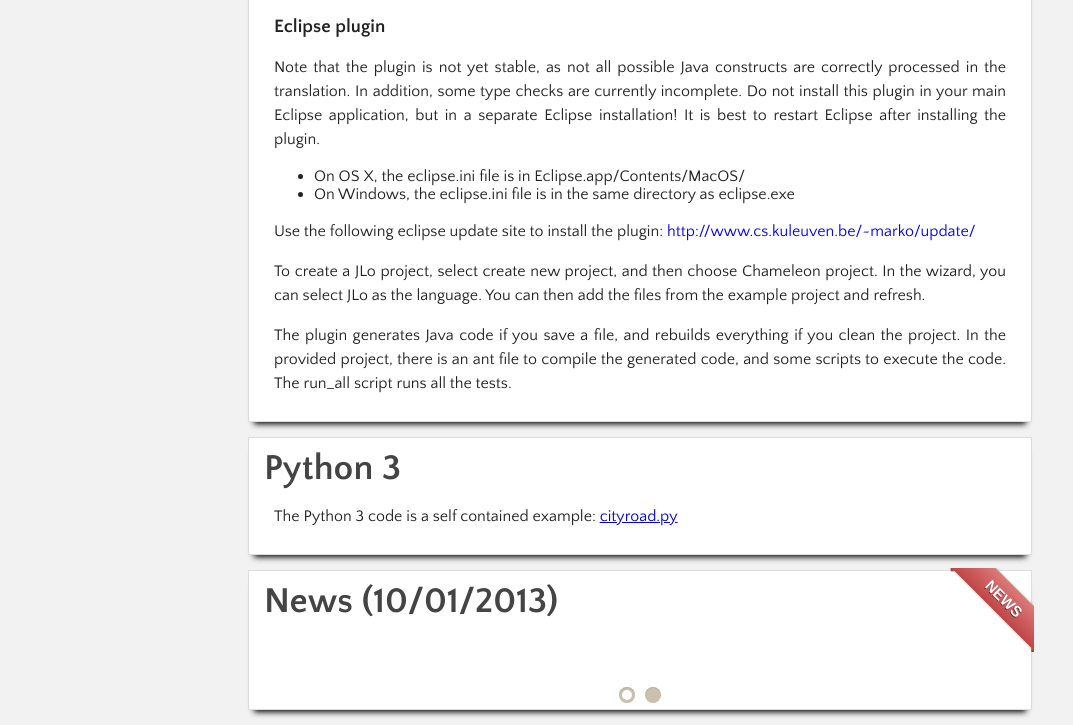
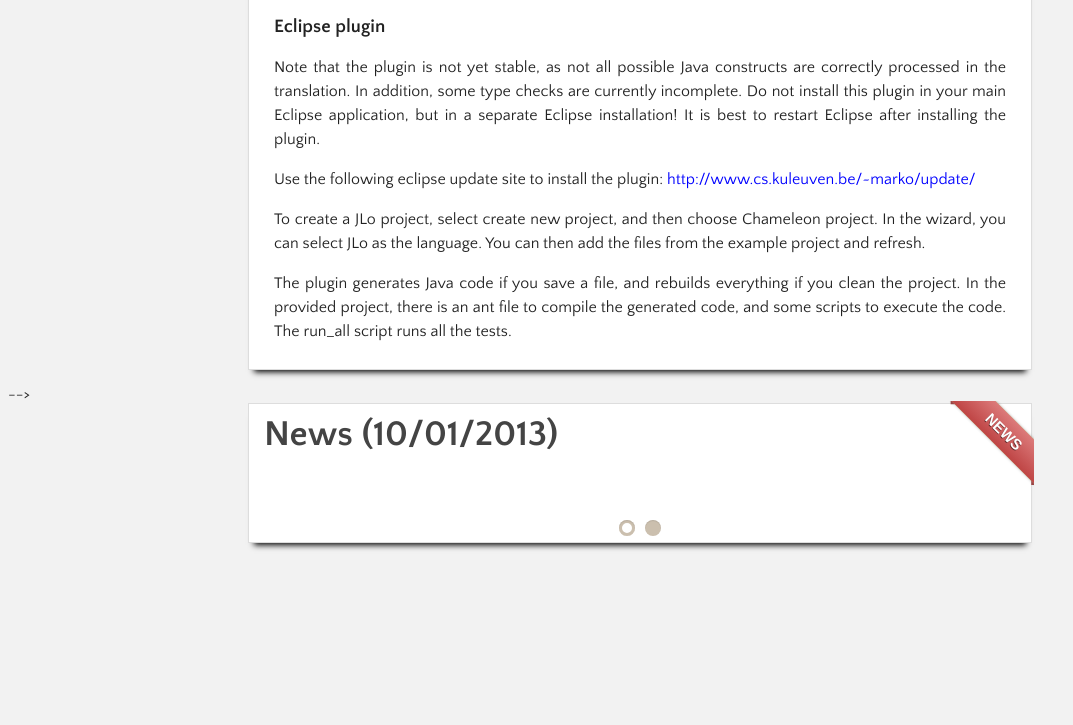
Before and after one commit to markovandooren/jlo, a plain HTML site: page index.html in a window 1280 px wide. Shown: the part 698-1423 px from the top of the page, without its empty margins (0-1073 px from the left). After the commit the page ends 1256 px from the top, so only its background shows below. Drawn offline with nearby package versions, Linux system fonts and the light colour scheme.

Commit message:
removed python reference and some unnecessary config file info

```diff
--- a/index.html
+++ b/index.html
@@ -46,10 +46,10 @@ Java code. To use this project, choose "Import" in the File menu. Then choose "E
 
 <h3>Eclipse plugin</h3>
 <p>Note that the plugin is not yet stable, as not all possible Java constructs are correctly processed in the translation. In addition, some type checks are currently incomplete. <B>Do not install this plugin in your main Eclipse application, but in a separate Eclipse installation!</B> It is best to restart Eclipse after installing the plugin.</P>
-<ul>
+<!--<ul>
   <li>On OS X, the eclipse.ini file is in Eclipse.app/Contents/MacOS/</li>
   <li>On Windows, the eclipse.ini file is in the same directory as eclipse.exe</li>
-</ul>
+</ul>-->
 <P>Use the following eclipse update site to install the plugin:
 <b><font color="blue">http://www.cs.kuleuven.be/~marko/update/</font></b></P>
 <p>To create a JLo project, select create new project, and then choose Chameleon project. In the wizard, you can select JLo as the language. You can then add the files from the example project and refresh.</p>
@@ -59,14 +59,14 @@ You can also use the following jar to perform the transformation from -->
 <!--the command line.-->
 </div>
 </div>
-<div class="section">
+<!--<div class="section">
 <div class="header">Python 3</div>
 <div class="content">
 <P>The Python 3 code is a self contained example: <A
 href="cityroad.py">cityroad.py</A>
 </div><!-- content -->
 </div><!-- section -->
-
+-->
 
 
 
```
